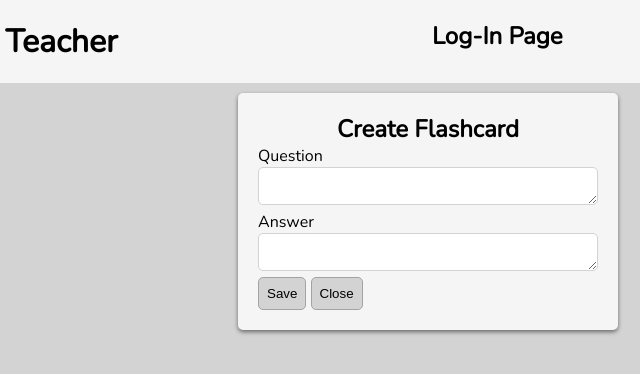
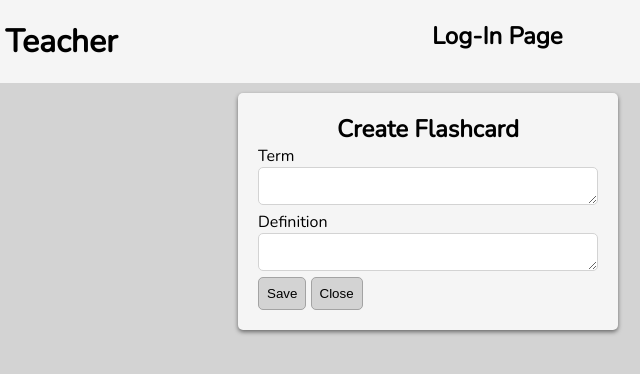
Before and after one commit to lstalet/ComputerScienceIA-teacherSide, a plain HTML site: page index.html in a window 1280 px wide. Shown: the full height of the page, 212-852 px from the left. Drawn offline with nearby package versions, Linux system fonts and the light colour scheme.

Commit message:
Update index.html

```diff
--- a/index.html
+++ b/index.html
@@ -27,10 +27,10 @@
     <div class="container">
         <div class="create-box">
           <h2 style="text-align: center; color: Oblack;">Create Flashcard</h2>
-          <label for="question">Question</label>
+          <label for="question">Term</label>
           <textarea id="question"></textarea>
           <br>
-          <label for="answer">Answer</label>
+          <label for="answer">Definition</label>
           <textarea id="answer"></textarea>
           <div>
             <button onclick="addFlashcard()">Save</button>
```
